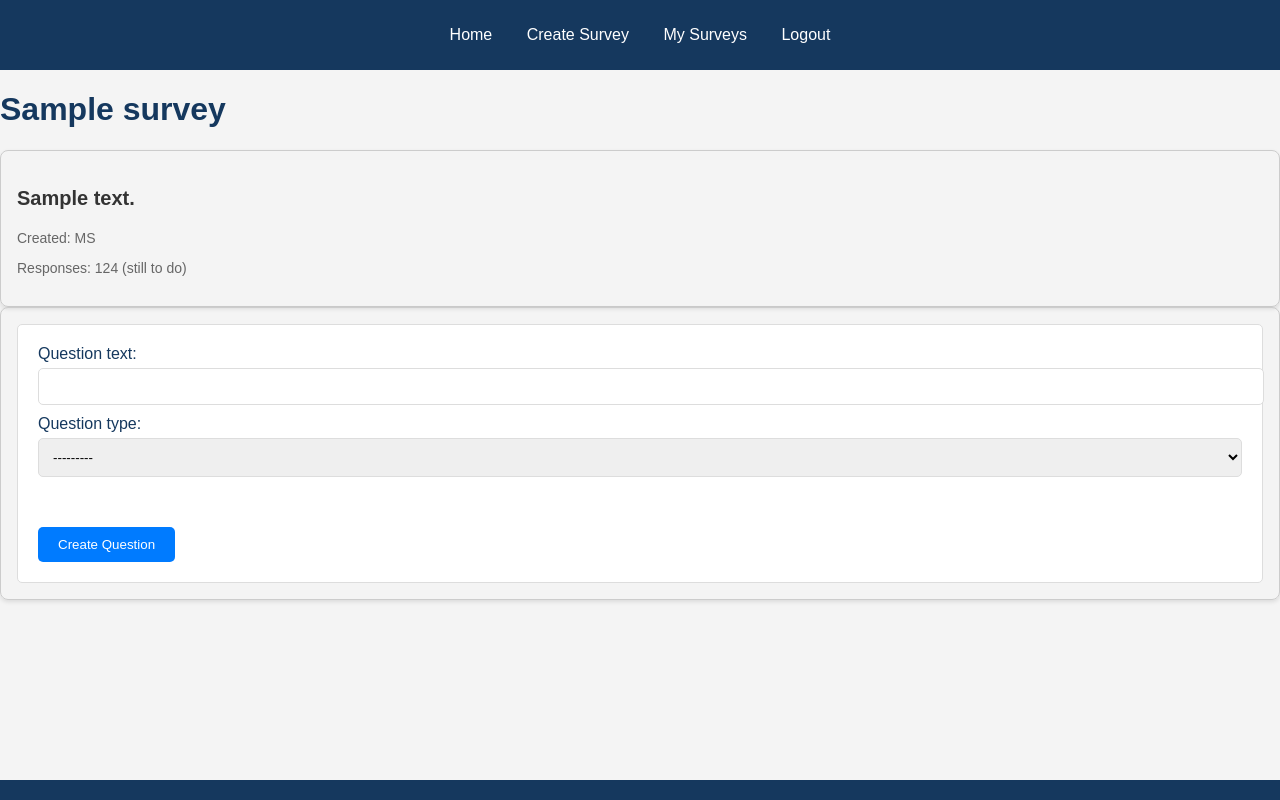
After one commit to hugheshallettj/jacobs_special_project, a Django app: page /surveys/survey-edit/1/ in a window 1280 px wide. The commit adds this page. Run offline with Django 5.2, Linux system fonts and the light colour scheme; a user stored in the database is signed in; tables that the repository leaves empty hold one stand-in row (values such as "Sample post").

Commit message:
Added a survey question editing page, where you can add question to the survey and submit it by a form.

```diff
--- a/event_surveys_project/core/static/core/css/style.css
+++ b/event_surveys_project/core/static/core/css/style.css
@@ -142,3 +142,15 @@ a.panel {
 a.panel:hover {
   background-color: #f0f0f0; /* Change to desired hover color */
 }
+
+div.panel {
+  position: relative;
+  border: 1px solid #ccc;
+  border-radius: 8px;
+  padding: 16px;
+  box-shadow: 0 2px 4px rgba(0, 0, 0, 0.1);
+  transition: background-color 0.3s ease;
+  text-decoration: none; /* Ensure no underline on link */
+  color: inherit; /* Ensure the text color is inherited */
+  display: block; /* Make the link block-level to cover the entire div */
+}
--- a/event_surveys_project/surveys/forms.py
+++ b/event_surveys_project/surveys/forms.py
@@ -17,4 +17,4 @@ class SurveyForm(forms.ModelForm):
 class QuestionForm(forms.ModelForm):
     class Meta:
         model = Question
-        fields = ['question_text', 'question_type']
+        exclude = ["survey"]
--- a/event_surveys_project/surveys/models.py
+++ b/event_surveys_project/surveys/models.py
@@ -36,6 +36,7 @@ class Question(models.Model):
         ('INT', 'Integer'),
     )
 
+
     survey = models.ForeignKey(Survey, related_name='questions', on_delete=models.CASCADE)
     question_text = models.CharField(max_length=255)
     question_type = models.CharField(max_length=3, choices=QUESTION_TYPES)
@@ -45,7 +46,7 @@ class Question(models.Model):
         verbose_name_plural = _("Questions")
 
     def __str__(self):
-        return self.name
+        return self.question_text
 
     def get_absolute_url(self):
         return reverse("Question_detail", kwargs={"pk": self.pk})
--- /dev/null
+++ b/event_surveys_project/surveys/templates/surveys/survey_edit.html
@@ -0,0 +1,25 @@
+{% extends 'base.html' %}
+{% block content %}
+  <h1>{{ survey.title }}</h1>
+  {% for question in survey_questions %}
+    <div class="panel" style="color: aqua;">
+      <div>
+        <h3 style="font-size: 1.25rem; font-weight: bold; color: #333;">{{ question.question_text }}</h3>
+        <p style="margin-top: 8px; font-size: 0.875rem; color: #666;">Created: {{ question.question_type }}</p>
+        <p style="margin-top: 8px; font-size: 0.875rem; color: #666;">Responses: 124 (still to do)</p>
+        {% comment %} <form method="post" action="{% url 'delete_question' question.id %}">
+          {% csrf_token %}
+          <button type="submit">Delete</button>
+        </form> {% endcomment %}
+      </div>
+    </div>
+    <!-- More survey panels... -->
+  {% endfor %}
+  <div class="panel">
+    <form method="post">
+      {% csrf_token %}
+      <table>{{ question_form }}</table>
+      <button type="submit">Create Question</button>
+    </form>
+  </div>
+{% endblock %}
--- a/event_surveys_project/surveys/templates/surveys/user_surveys_list.html
+++ b/event_surveys_project/surveys/templates/surveys/user_surveys_list.html
@@ -5,7 +5,7 @@
             <h2 style="font-size: 2rem; font-weight: bold; color: #333;">My Surveys</h2>
             <div style="margin-top: 1rem; display: grid; grid-template-columns: 1fr; gap: 10px 6px;">
                 {% for survey in user_surveys %}
-                <a href="https://www.google.com" class="panel" style="color: aqua;">
+                <a href="{% url "survey_edit" survey.id %}" class="panel" style="color: aqua;">
                     <div>
                         <h3 style="font-size: 1.25rem; font-weight: bold; color: #333;">
                             {{survey.title}}
--- a/event_surveys_project/surveys/urls.py
+++ b/event_surveys_project/surveys/urls.py
@@ -5,7 +5,8 @@ from surveys import views as survey_views
 urlpatterns = [
     path('create-survey/', survey_views.create_survey, name='create_survey'),
 
-    path('survey/<str:link>/', survey_views.survey_view, name='survey_view'),
+    path('survey/<str:survey_id>/', survey_views.survey_view, name='survey_view'),
     path('results/<int:survey_id>/', survey_views.survey_results, name='survey_results'),
-    path('my-surveys/', survey_views.user_surveys_list, name='user_surveys_list')
+    path('my-surveys/', survey_views.user_surveys_list, name='user_surveys_list'),
+    path('survey-edit/<str:survey_id>/', survey_views.survey_edit, name='survey_edit')
 ]
--- a/event_surveys_project/surveys/views.py
+++ b/event_surveys_project/surveys/views.py
@@ -3,7 +3,7 @@ from django.contrib.auth.decorators import login_required
 from .models import Survey, Question, Response
 from datetime import datetime
 from django.forms import modelform_factory
-from .forms import SurveyForm
+from .forms import SurveyForm, QuestionForm
 
 @login_required
 def create_survey(request):
@@ -35,9 +35,38 @@ def survey_view(request, link):
         pass
     return render(request, 'surveys/survey_view.html', {'survey': survey})
 
+@login_required
 def user_surveys_list(request):
     user_surveys = Survey.objects.filter(admin=request.user)
     return render(request, 'surveys/user_surveys_list.html', {'user_surveys': user_surveys})
+
+@login_required
+def survey_edit(request, survey_id):
+    survey = get_object_or_404(Survey, id=survey_id)
+    survey_questions = Question.objects.filter(survey=survey)
+    if request.method == 'POST':
+        form = QuestionForm(request.POST)
+        if form.is_valid():
+            # Create a Survey instance without saving it to the database
+            question = form.save(commit=False)
+
+            # Set the admin field to the currently logged-in user
+            question.survey = survey
+
+            # Save the instance to the database
+            question.save()
+
+            # Redirect to the home page or another page
+            form = QuestionForm()
+    else:
+        form = QuestionForm()
+    return render(request, 'surveys/survey_edit.html', {
+        'survey': survey,
+        'survey_questions': survey_questions,
+        'question_form': form,
+    })
+
+
 
 
 @login_required
```
Also changed, not shown: event_surveys_project/surveys/migrations/0002_question_question_title.py (added), event_surveys_project/surveys/migrations/0003_remove_question_question_title.py (added).
